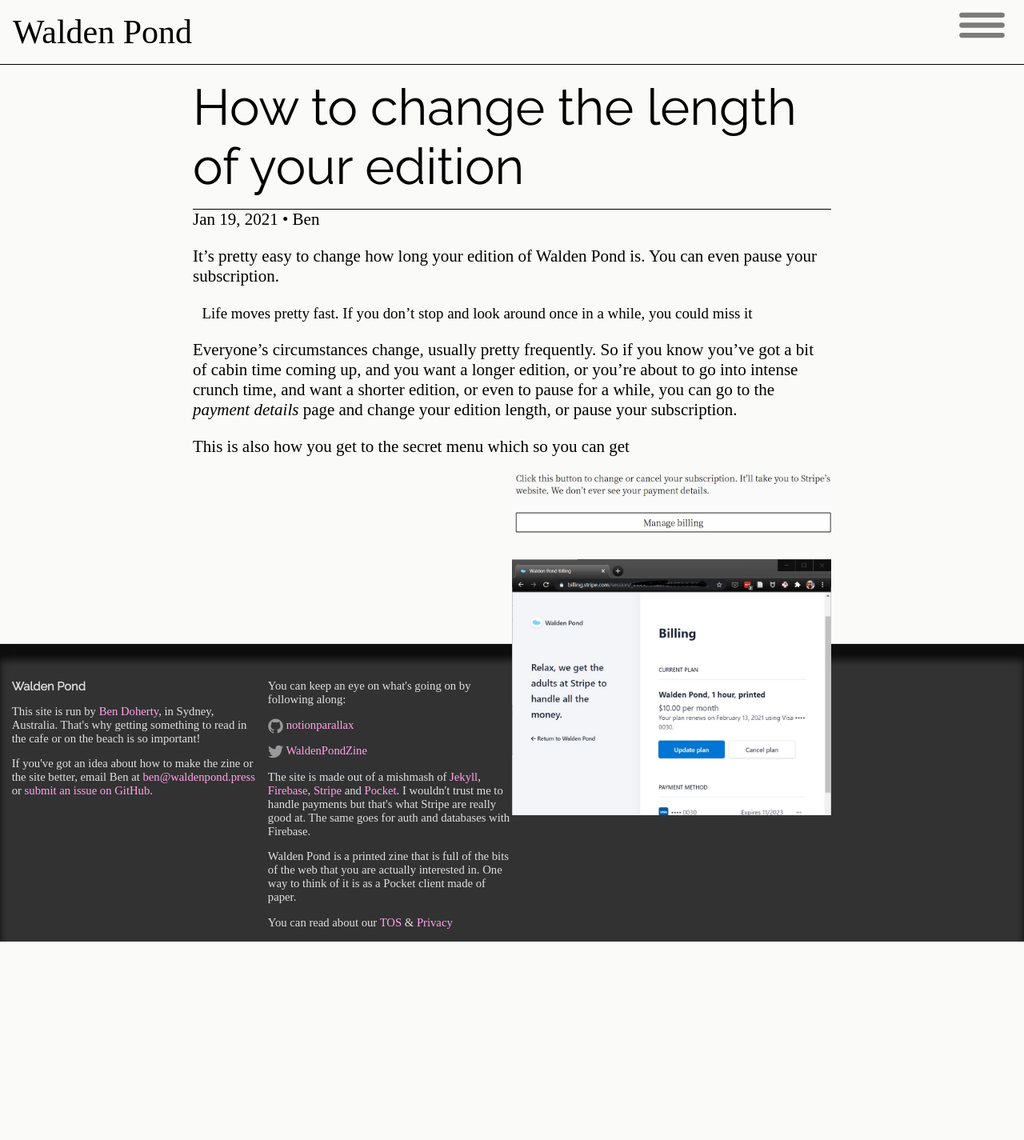
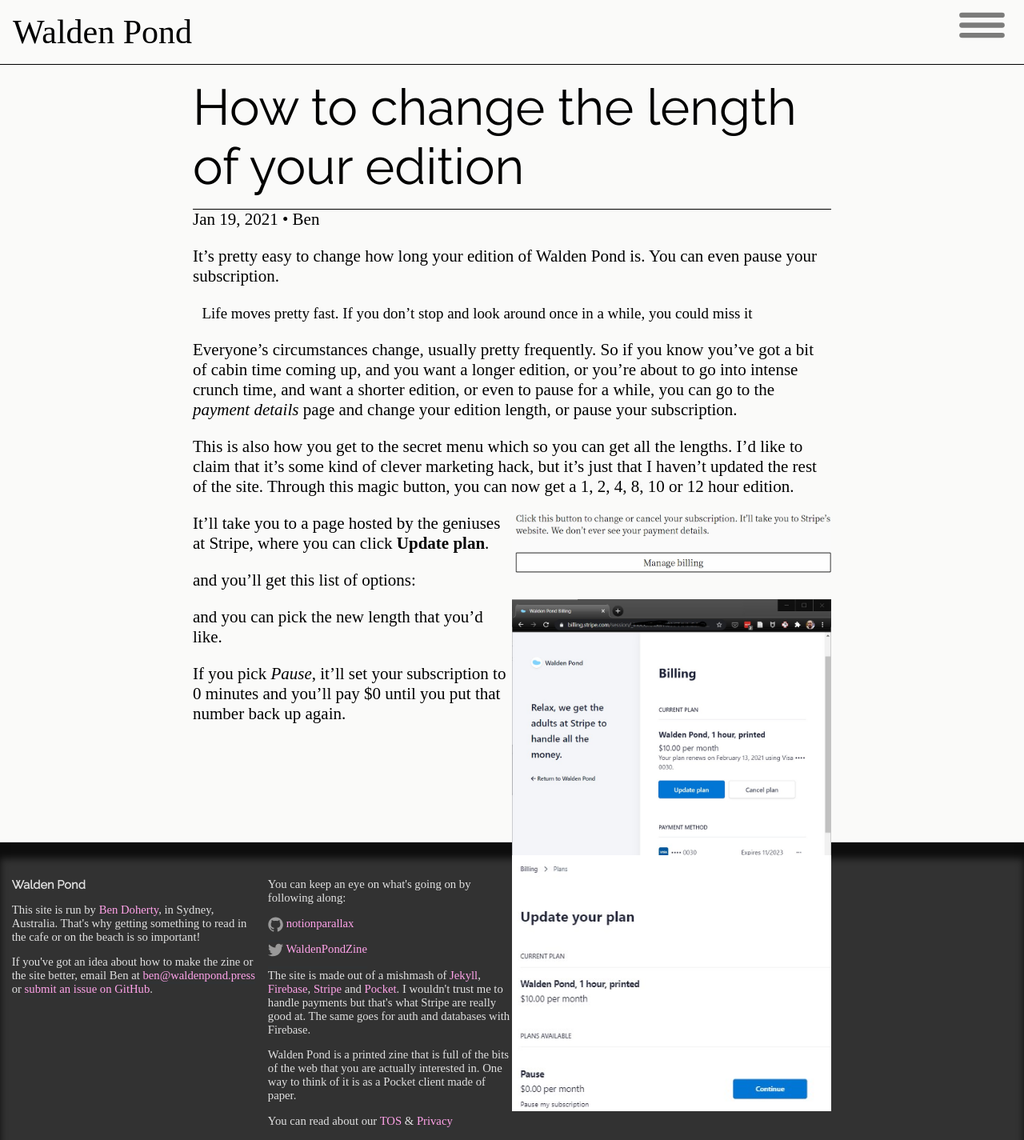
Before and after one commit to notionparallax/wp2frontEnd, a Jekyll site: the page built from _posts/2021-01-19-changing-subscription.md, in a window 1280 px wide. Shown: the whole page at 80% size. Built offline with Jekyll 4.4.1, drawn with Linux system fonts in a browser that asks for light colours; some web fonts are replaced; comment, search, counter and statistics services are not loaded; before the commit the page ends 1177 px from its top, so only the background shows below that.

Commit message:
more images

```diff
--- a/_posts/2021-01-19-changing-subscription.md
+++ b/_posts/2021-01-19-changing-subscription.md
@@ -29,16 +29,30 @@
 
 Everyone's circumstances change, usually pretty frequently. So if you know you've got a bit of cabin time coming up, and you want a longer edition, or you're about to go into intense crunch time, and want a shorter edition, or even to pause for a while, you can go to the <em>payment details</em> page and change your edition length, or pause your subscription.
 
-This is also how you get to the secret menu which so you can get
+This is also how you get to the secret menu which so you can get all the lengths. I'd like to claim that it's some kind of clever marketing hack, but it's just that I haven't updated the rest of the site. Through this magic button, you can now get a 1, 2, 4, 8, 10 or 12 hour edition.
 
 <figure class="half-width right v-clip">
 
-![this is what the button looks like]({{ site.baseurl }}/img/blog/updateSub/manageBillingButton.jpg)
+![this is what the button looks like](https://waldenpond.press/img/blog/updateSub/manageBillingButton.jpg)
 
 </figure>
 
+It'll take you to a page hosted by the geniuses at Stripe, where you can click **Update plan**.
+
 <figure class="half-width right v-clip">
 
-![The stripe site, ready to click]({{ site.baseurl }}/img/blog/updateSub/update-plan.jpg)
+![The stripe site, ready to click](https://waldenpond.press/img/blog/updateSub/update-plan.jpg)
 
 </figure>
+
+and you'll get this list of options:
+
+<figure class="half-width right v-clip">
+
+![The stripe site, ready to click](https://waldenpond.press/img/blog/updateSub/prices.jpg)
+
+</figure>
+
+and you can pick the new length that you'd like.
+
+If you pick _Pause_, it'll set your subscription to 0 minutes and you'll pay $0 until you put that number back up again.
```
Also changed, not shown: img/blog/updateSub/prices.jpg (added).
